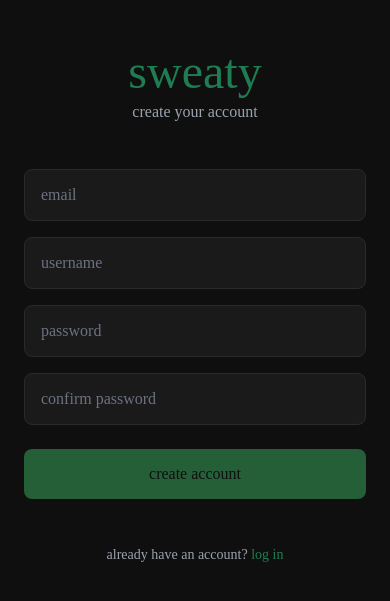
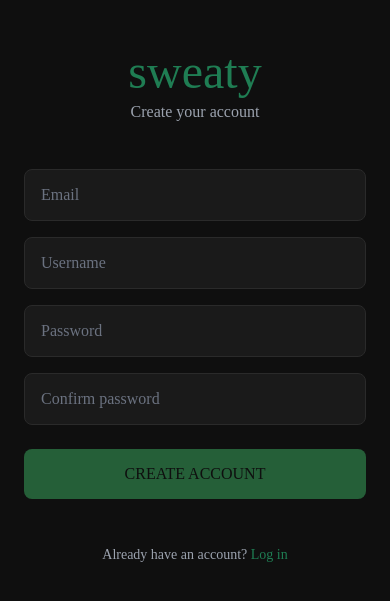
Before and after one commit to Abdulla-AlBassam/sweaty, a React Native app in the folder mobile/: screen /Signup in a window 390 px wide. Shown: the part 119-720 px from the top of the page. Built offline with nearby package versions, Linux system fonts and the light colour scheme; no server answers; a web font is replaced by a local one.

Commit message:
Fix text casing - sentence case for body text, uppercase for headers/buttons

```diff
--- a/mobile/src/screens/LoginScreen.tsx
+++ b/mobile/src/screens/LoginScreen.tsx
@@ -89,7 +89,7 @@ export default function LoginScreen({ navigation }: LoginScreenProps) {
         <View style={styles.content}>
           {/* Logo */}
           <Text style={styles.logo}>sweaty</Text>
-          <Text style={styles.tagline}>track your gaming journey</Text>
+          <Text style={styles.tagline}>Track your gaming journey</Text>
 
           {/* Error Message */}
           {error && (
@@ -102,7 +102,7 @@ export default function LoginScreen({ navigation }: LoginScreenProps) {
           <View style={styles.form}>
             <TextInput
               style={styles.input}
-              placeholder="email"
+              placeholder="Email"
               placeholderTextColor={Colors.textDim}
               value={email}
               onChangeText={setEmail}
@@ -113,7 +113,7 @@ export default function LoginScreen({ navigation }: LoginScreenProps) {
 
             <TextInput
               style={styles.input}
-              placeholder="password"
+              placeholder="Password"
               placeholderTextColor={Colors.textDim}
               value={password}
               onChangeText={setPassword}
@@ -129,14 +129,14 @@ export default function LoginScreen({ navigation }: LoginScreenProps) {
               {isLoading ? (
                 <ActivityIndicator color={Colors.background} />
               ) : (
-                <Text style={styles.buttonText}>log in</Text>
+                <Text style={styles.buttonText}>LOG IN</Text>
               )}
             </TouchableOpacity>
 
             {/* Divider */}
             <View style={styles.divider}>
               <View style={styles.dividerLine} />
-              <Text style={styles.dividerText}>or</Text>
+              <Text style={styles.dividerText}>Or</Text>
               <View style={styles.dividerLine} />
             </View>
 
@@ -151,7 +151,7 @@ export default function LoginScreen({ navigation }: LoginScreenProps) {
               ) : (
                 <>
                   <Text style={styles.googleIcon}>G</Text>
-                  <Text style={styles.googleButtonText}>continue with google</Text>
+                  <Text style={styles.googleButtonText}>CONTINUE WITH GOOGLE</Text>
                 </>
               )}
             </TouchableOpacity>
@@ -159,9 +159,9 @@ export default function LoginScreen({ navigation }: LoginScreenProps) {
 
           {/* Sign Up Link */}
           <View style={styles.footer}>
-            <Text style={styles.footerText}>don't have an account? </Text>
+            <Text style={styles.footerText}>Don't have an account? </Text>
             <TouchableOpacity onPress={() => navigation.navigate('Signup')}>
-              <Text style={styles.footerLink}>sign up</Text>
+              <Text style={styles.footerLink}>Sign up</Text>
             </TouchableOpacity>
           </View>
         </View>
--- a/mobile/src/screens/SettingsScreen.tsx
+++ b/mobile/src/screens/SettingsScreen.tsx
@@ -249,7 +249,7 @@ export default function SettingsScreen() {
         <TouchableOpacity onPress={() => navigation.goBack()} style={styles.backButton}>
           <Ionicons name="arrow-back" size={24} color={Colors.text} />
         </TouchableOpacity>
-        <Text style={styles.headerTitle}>settings</Text>
+        <Text style={styles.headerTitle}>SETTINGS</Text>
         <TouchableOpacity
           onPress={handleSave}
           disabled={!hasChanges || isSaving || !!usernameError}
@@ -259,7 +259,7 @@ export default function SettingsScreen() {
             <ActivityIndicator size="small" color={Colors.accent} />
           ) : (
             <Text style={[styles.saveText, (!hasChanges || !!usernameError) && styles.saveTextDisabled]}>
-              save
+              SAVE
             </Text>
           )}
         </TouchableOpacity>
@@ -288,7 +288,7 @@ export default function SettingsScreen() {
                 <Ionicons name="camera" size={16} color={Colors.text} />
               </View>
             </TouchableOpacity>
-            <Text style={styles.changeAvatarText}>change avatar</Text>
+            <Text style={styles.changeAvatarText}>Change avatar</Text>
           </View>
 
           {/* Banner Section */}
@@ -343,7 +343,7 @@ export default function SettingsScreen() {
             <Text style={styles.sectionTitle}>profile</Text>
 
             <View style={styles.inputGroup}>
-              <Text style={styles.inputLabel}>display name</Text>
+              <Text style={styles.inputLabel}>Display name</Text>
               <TextInput
                 style={styles.input}
                 value={displayName}
@@ -355,7 +355,7 @@ export default function SettingsScreen() {
             </View>
 
             <View style={styles.inputGroup}>
-              <Text style={styles.inputLabel}>username</Text>
+              <Text style={styles.inputLabel}>Username</Text>
               <View style={styles.usernameInputContainer}>
                 <Text style={styles.usernamePrefix}>@</Text>
                 <TextInput
@@ -375,7 +375,7 @@ export default function SettingsScreen() {
             </View>
 
             <View style={styles.inputGroup}>
-              <Text style={styles.inputLabel}>bio</Text>
+              <Text style={styles.inputLabel}>Bio</Text>
               <TextInput
                 style={[styles.input, styles.textArea]}
                 value={bio}
@@ -395,7 +395,7 @@ export default function SettingsScreen() {
             <Text style={styles.sectionTitle}>account</Text>
 
             <View style={styles.infoRow}>
-              <Text style={styles.infoLabel}>email</Text>
+              <Text style={styles.infoLabel}>Email</Text>
               <Text style={styles.infoValue}>{user?.email}</Text>
             </View>
           </View>
@@ -404,14 +404,14 @@ export default function SettingsScreen() {
           <View style={styles.section}>
             <TouchableOpacity style={styles.signOutButton} onPress={handleSignOut}>
               <Ionicons name="log-out-outline" size={20} color={Colors.error} />
-              <Text style={styles.signOutText}>sign out</Text>
+              <Text style={styles.signOutText}>SIGN OUT</Text>
             </TouchableOpacity>
           </View>
 
           {/* App Info */}
           <View style={styles.appInfo}>
             <Text style={styles.appName}>sweaty</Text>
-            <Text style={styles.appVersion}>version 1.0.0</Text>
+            <Text style={styles.appVersion}>Version 1.0.0</Text>
           </View>
         </ScrollView>
       </KeyboardAvoidingView>
--- a/mobile/src/screens/SignupScreen.tsx
+++ b/mobile/src/screens/SignupScreen.tsx
@@ -105,7 +105,7 @@ export default function SignupScreen({ navigation }: SignupScreenProps) {
         <View style={styles.content}>
           {/* Logo */}
           <Text style={styles.logo}>sweaty</Text>
-          <Text style={styles.tagline}>create your account</Text>
+          <Text style={styles.tagline}>Create your account</Text>
 
           {/* Error Message */}
           {error && (
@@ -118,7 +118,7 @@ export default function SignupScreen({ navigation }: SignupScreenProps) {
           <View style={styles.form}>
             <TextInput
               style={styles.input}
-              placeholder="email"
+              placeholder="Email"
               placeholderTextColor={Colors.textDim}
               value={email}
               onChangeText={setEmail}
@@ -129,7 +129,7 @@ export default function SignupScreen({ navigation }: SignupScreenProps) {
 
             <TextInput
               style={styles.input}
-              placeholder="username"
+              placeholder="Username"
               placeholderTextColor={Colors.textDim}
               value={username}
               onChangeText={setUsername}
@@ -139,7 +139,7 @@ export default function SignupScreen({ navigation }: SignupScreenProps) {
 
             <TextInput
               style={styles.input}
-              placeholder="password"
+              placeholder="Password"
               placeholderTextColor={Colors.textDim}
               value={password}
               onChangeText={setPassword}
@@ -149,7 +149,7 @@ export default function SignupScreen({ navigation }: SignupScreenProps) {
 
             <TextInput
               style={styles.input}
-              placeholder="confirm password"
+              placeholder="Confirm password"
               placeholderTextColor={Colors.textDim}
               value={confirmPassword}
               onChangeText={setConfirmPassword}
@@ -165,16 +165,16 @@ export default function SignupScreen({ navigation }: SignupScreenProps) {
               {isLoading ? (
                 <ActivityIndicator color={Colors.background} />
               ) : (
-                <Text style={styles.buttonText}>create account</Text>
+                <Text style={styles.buttonText}>CREATE ACCOUNT</Text>
               )}
             </TouchableOpacity>
           </View>
 
           {/* Login Link */}
           <View style={styles.footer}>
-            <Text style={styles.footerText}>already have an account? </Text>
+            <Text style={styles.footerText}>Already have an account? </Text>
             <TouchableOpacity onPress={() => navigation.navigate('Login')}>
-              <Text style={styles.footerLink}>log in</Text>
+              <Text style={styles.footerLink}>Log in</Text>
             </TouchableOpacity>
           </View>
         </View>
```
